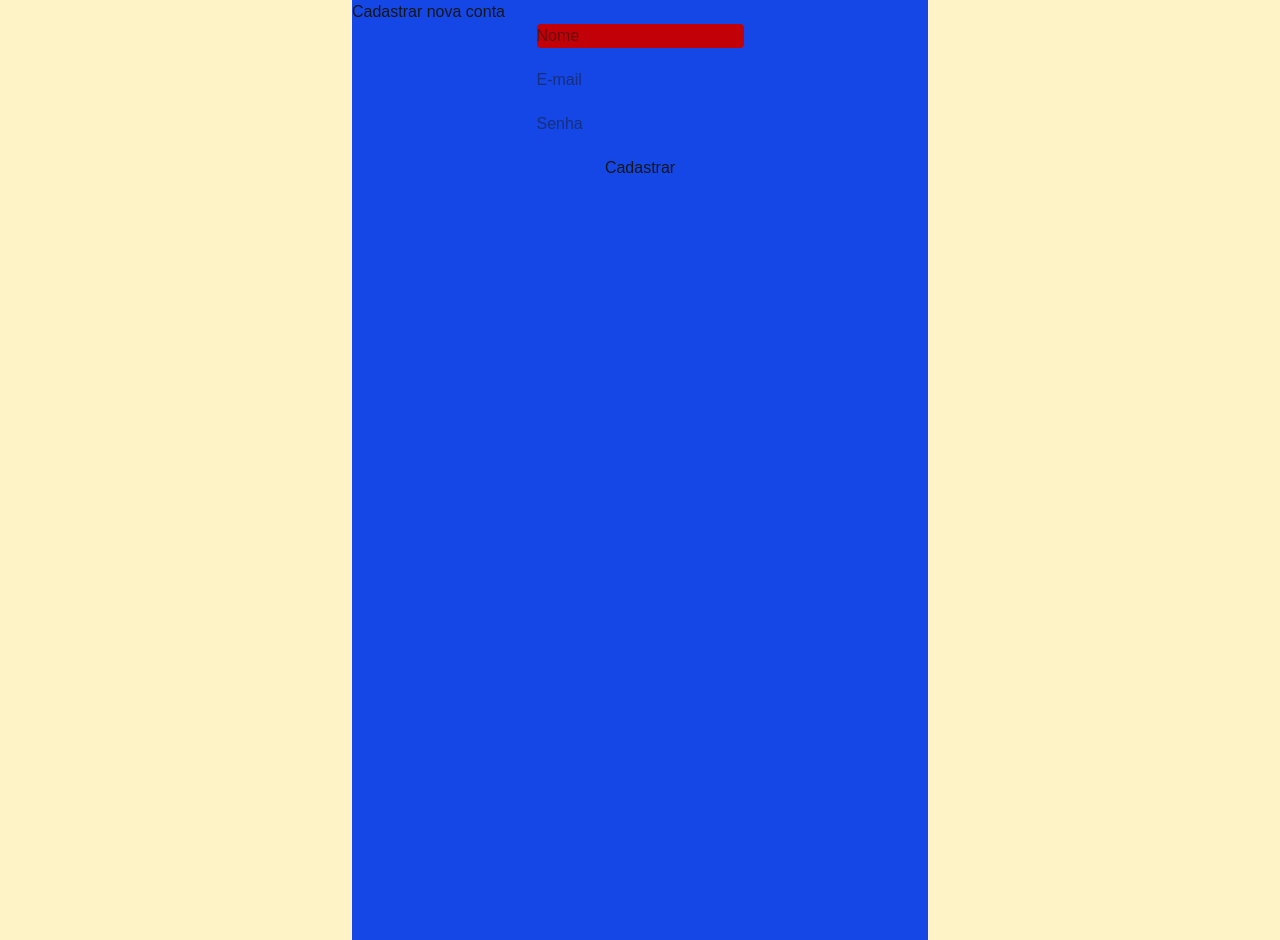
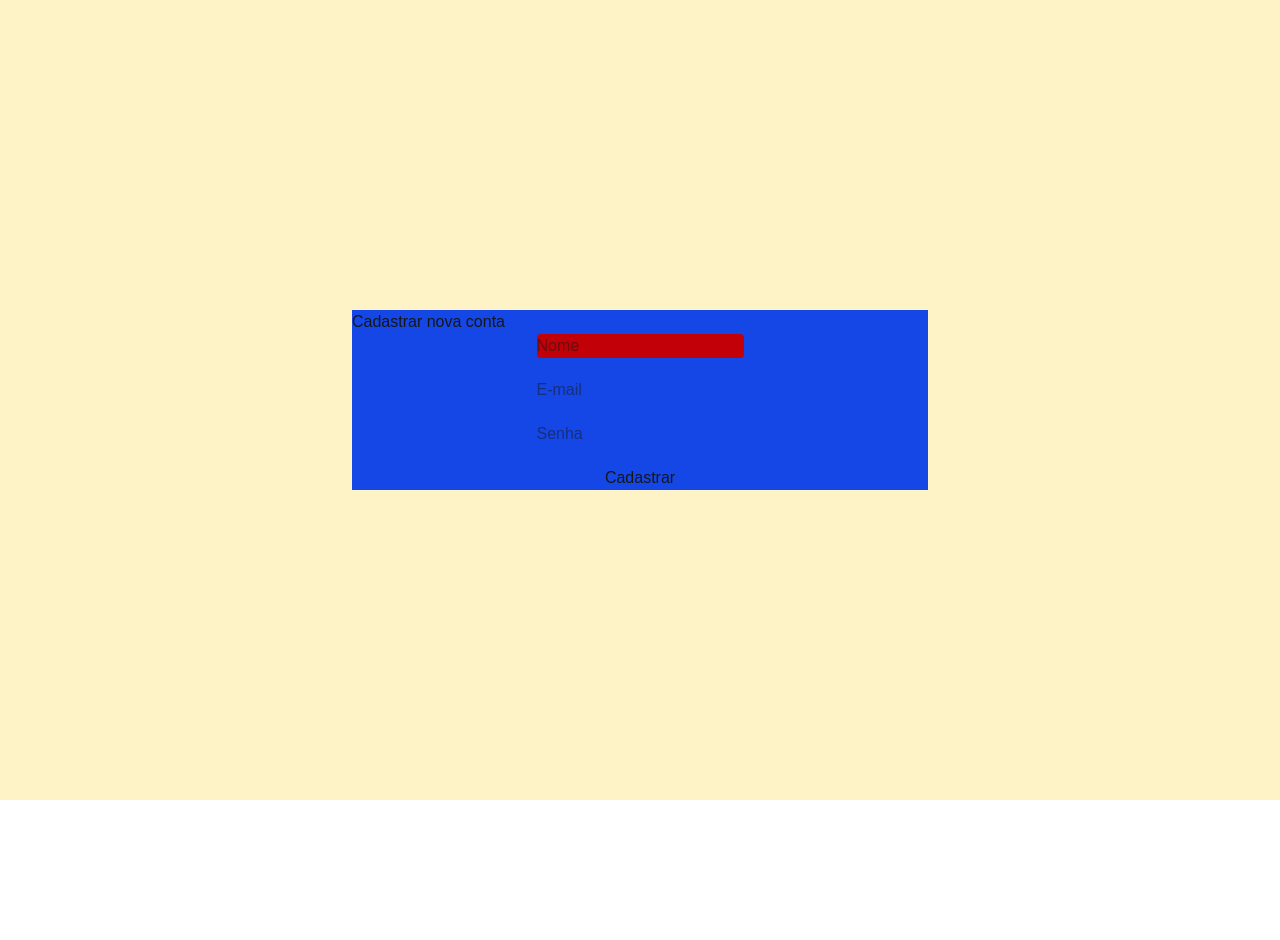
Before and after one commit to gustavocarvalho-ra/NextJs-NexusLeet, a Next.js app: page / in a window 1280 px wide. After the commit the page ends 800 px from the top, so only its background shows below. Built offline with nearby package versions, Linux system fonts and the light colour scheme.

Commit message:
style: changed style of form

```diff
--- a/src/app/page.tsx
+++ b/src/app/page.tsx
@@ -2,9 +2,6 @@ import RegisterPage from "./userregister/page";
 
 export default function Home() {
   return (
-    <div className="w-100% h-235 bg-amber-100 flex justify-center align-center">
-
-      <RegisterPage />
-    </div>
+    <RegisterPage />
   );
 }
--- a/src/app/userregister/page.tsx
+++ b/src/app/userregister/page.tsx
@@ -37,10 +37,11 @@ export default function RegisterPage() {
   }
 
   return (
+    <div className="w-screen h-screen bg-amber-100 flex items-center justify-center">
       <div className="border-double w-xl bg-blue-700">
         <h1>Cadastrar nova conta</h1>
         <div>
-        <form onSubmit={handleSubmit} className="gap-5 flex flex-col items-center ">
+          <form onSubmit={handleSubmit} className="gap-5 flex flex-col items-center">
             <input
               type="text"
               placeholder="Nome"
@@ -70,5 +71,6 @@ export default function RegisterPage() {
           </form>
         </div>
       </div>
+    </div>
   )
 }
```
Lines whose indentation alone changed are shown as unchanged.
